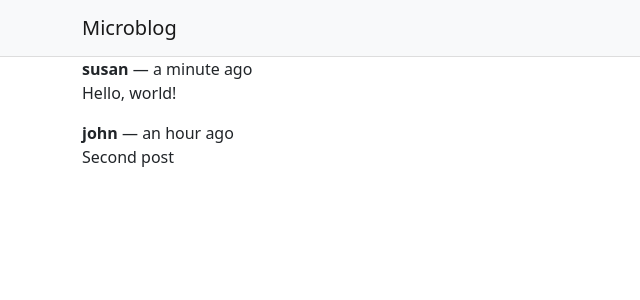
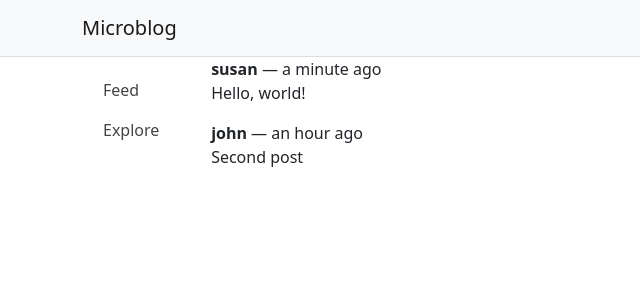
Before and after one commit to kaloyan-marinov/react-microblog, a React (Create React App) app: page /explore in a window 1280 px wide. Shown: the top 300 px of the page, without its empty margins (0-640 px from the left). Built offline with nearby package versions, Linux system fonts and the light colour scheme.

Commit message:
create a `<Sidebar>` and utilize it

```diff
--- a/src/App.js
+++ b/src/App.js
@@ -1,5 +1,7 @@
 import Container from "react-bootstrap/Container";
+import Stack from "react-bootstrap/Stack";
 import Header from "./components/Header";
+import Sidebar from "./components/Sidebar";
 
 export default function App() {
   const posts = [
@@ -25,6 +27,9 @@
     <Container fluid className="App">
       <Header />
       <Container>
+        <Stack direction="horizontal">
+          <Sidebar />
+          <Container>
             {posts.length === 0 ? (
               <p>There are no blog posts.</p>
             ) : (
@@ -39,6 +44,8 @@
               })
             )}
           </Container>
+        </Stack>
+      </Container>
     </Container>
   );
 }
--- /dev/null
+++ b/src/components/Sidebar.js
@@ -0,0 +1,15 @@
+import Navbar from "react-bootstrap/Navbar";
+import Nav from "react-bootstrap/Nav";
+
+export default function Sidebar() {
+  return (
+    <Navbar sticky="top" className="flex-column Sidebar">
+      <Nav.Item>
+        <Nav.Link href="/">Feed</Nav.Link>
+      </Nav.Item>
+      <Nav.Item>
+        <Nav.Link href="/explore">Explore</Nav.Link>
+      </Nav.Item>
+    </Navbar>
+  );
+}
--- a/src/index.css
+++ b/src/index.css
@@ -5,3 +5,28 @@
 .Header {
   border-bottom: 1px solid #ddd;
 }
+
+.Sidebar {
+  width: 120px;
+  margin: 5px;
+  position: sticky;
+  top: 62px;
+  align-self: flex-start;
+  align-items: start;
+}
+
+.Sidebar .nav-item {
+  width: 100%;
+}
+
+.Sidebar a {
+  color: #444;
+}
+
+.Sidebar a:hover {
+  background-color: #eee;
+}
+
+.Sidebar a:visited {
+  color: #444;
+}
```
Lines whose indentation alone changed are shown as unchanged.
